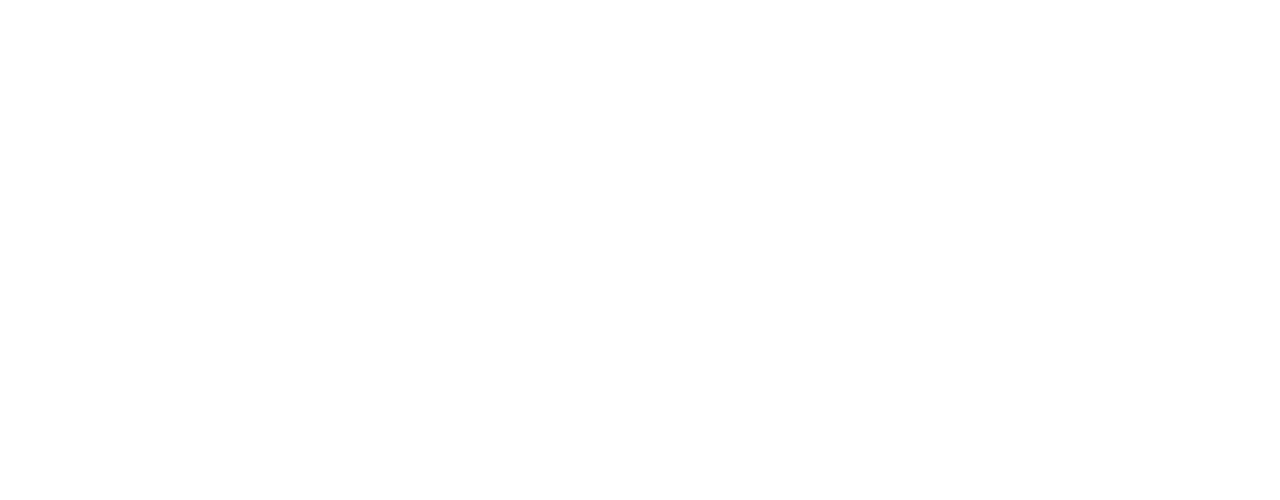
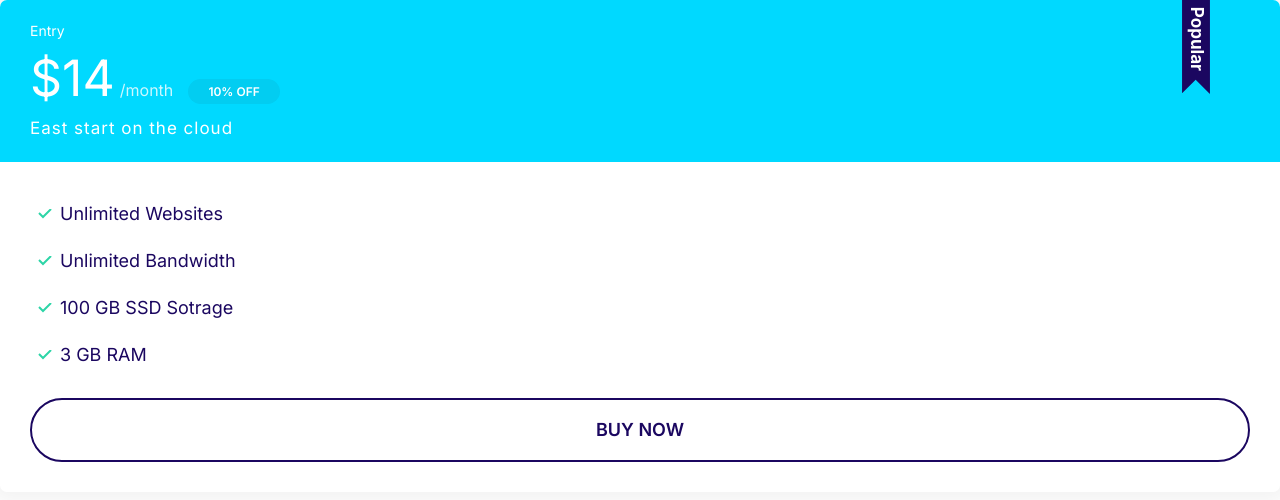
Before and after one commit to onanuviie/mosh-exercise, a plain HTML site: page index.html in a window 1280 px wide. Drawn offline with Linux system fonts and the light colour scheme.

Commit message:
Define the plans component

```diff
--- a/css/styles.css
+++ b/css/styles.css
@@ -291,3 +291,68 @@ a{
     background: var(--color-secondary);
     color: #fff;
   }
+
+  .card--secondary .badge--secondary {
+    background: #02cdf1;
+  }
+
+  /*Plans*/
+  .plan__name {
+    color: #fff;
+    margin: 0;
+    font-weight: 500;
+    font-size: 2.4rem;
+  }
+
+  .plan__price {
+    font-size: 6rem;
+  }
+
+  .plan__billing-cycle {
+    font-size: 2.4rem;
+    font-weight: 300;
+    opacity: 0.8;
+    margin-right: 1rem;
+  }
+
+  .plan__description {
+    font-size: 2rem;
+    font-weight: 300;
+    letter-spacing: 1px;
+    display: block;
+  }
+
+  .plan .list__item {
+    margin-bottom: 2rem;
+  }
+
+  .plan--popular .card__header {
+    position: relative;
+  }
+
+  .plan--popular .card__header::before {
+    content: url(../images/popular.svg);
+    width: 40px;
+    display: inline-block;
+    position: absolute;
+    top: -6px;
+    right: 5%;
+  }
+
+  @media screen and (min-width: 1024px) {
+    .plan__name {
+      font-size: 1.4rem;
+    }
+
+    .plan__price {
+      font-size: 5rem;
+    }
+
+    .plan__billing-cycle {
+      font-size: 1.6rem;
+    }
+
+    .plan__description {
+      font-size: 1.7rem;
+    }
+  }
--- a/index.html
+++ b/index.html
@@ -14,5 +14,26 @@
     <link rel="stylesheet" href="css/normalize.css" />
     <link rel="stylesheet" href="css/styles.css" />
   </head>
-  <body></body>
+  <body>
+    <div class="plan plan--popular">
+      <div class="card card--secondary">
+        <header class="card__header">
+          <h3 class="plan__name">Entry</h3>
+          <span class="plan__price">$14</span>
+          <span class="plan__billing-cycle">/month</span>
+          <span class="badge badge--secondary badge--small">10% OFF</span>
+          <span class="plan__description">East start on the cloud</span>
+        </header>
+        <div class="card__body">
+          <ul class="list list--tick">
+            <li class="list__item">Unlimited Websites</li>
+            <li class="list__item">Unlimited Bandwidth</li>
+            <li class="list__item">100 GB SSD Sotrage</li>
+            <li class="list__item">3 GB RAM</li>
+          </ul>
+          <button class="btn btn--outline btn--block">Buy Now</button>
+        </div>
+      </div>
+    </div>
+  </body>
 </html>
```
Also changed, not shown: images/popular.svg (added).
